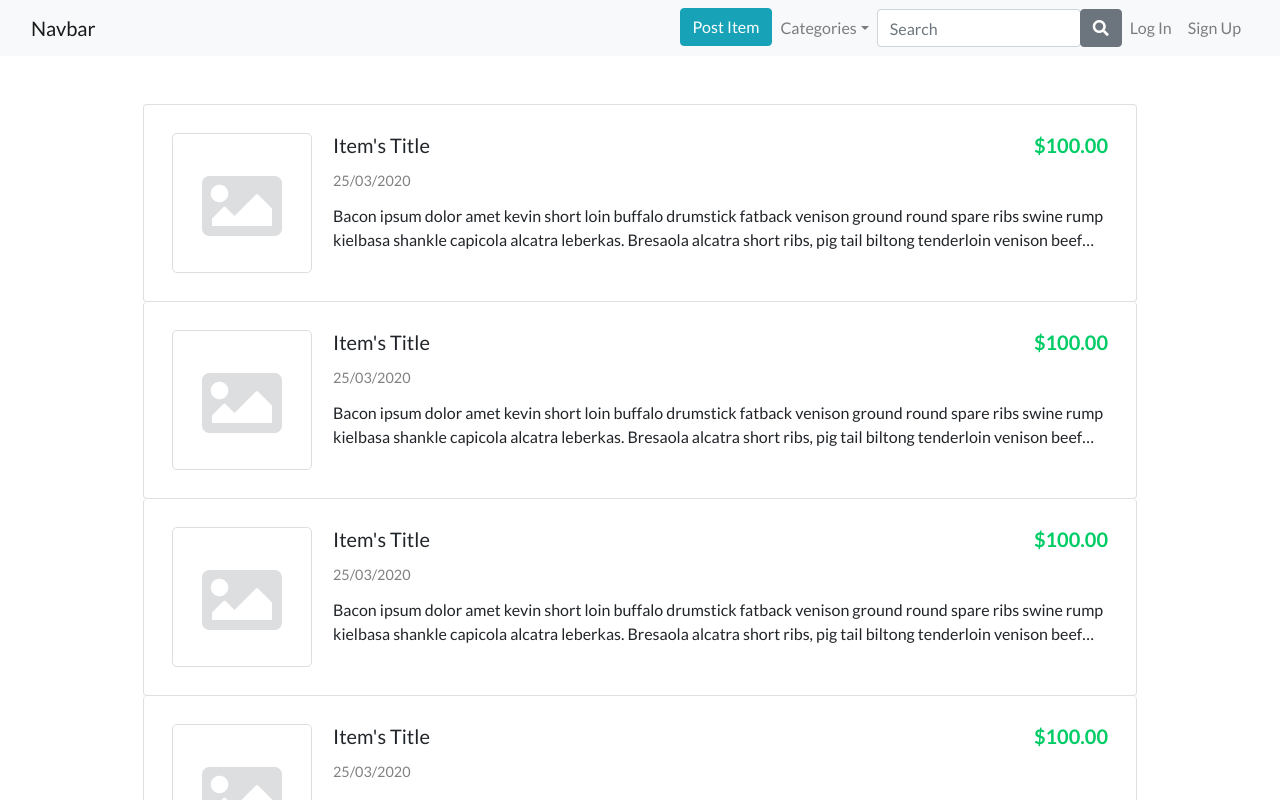
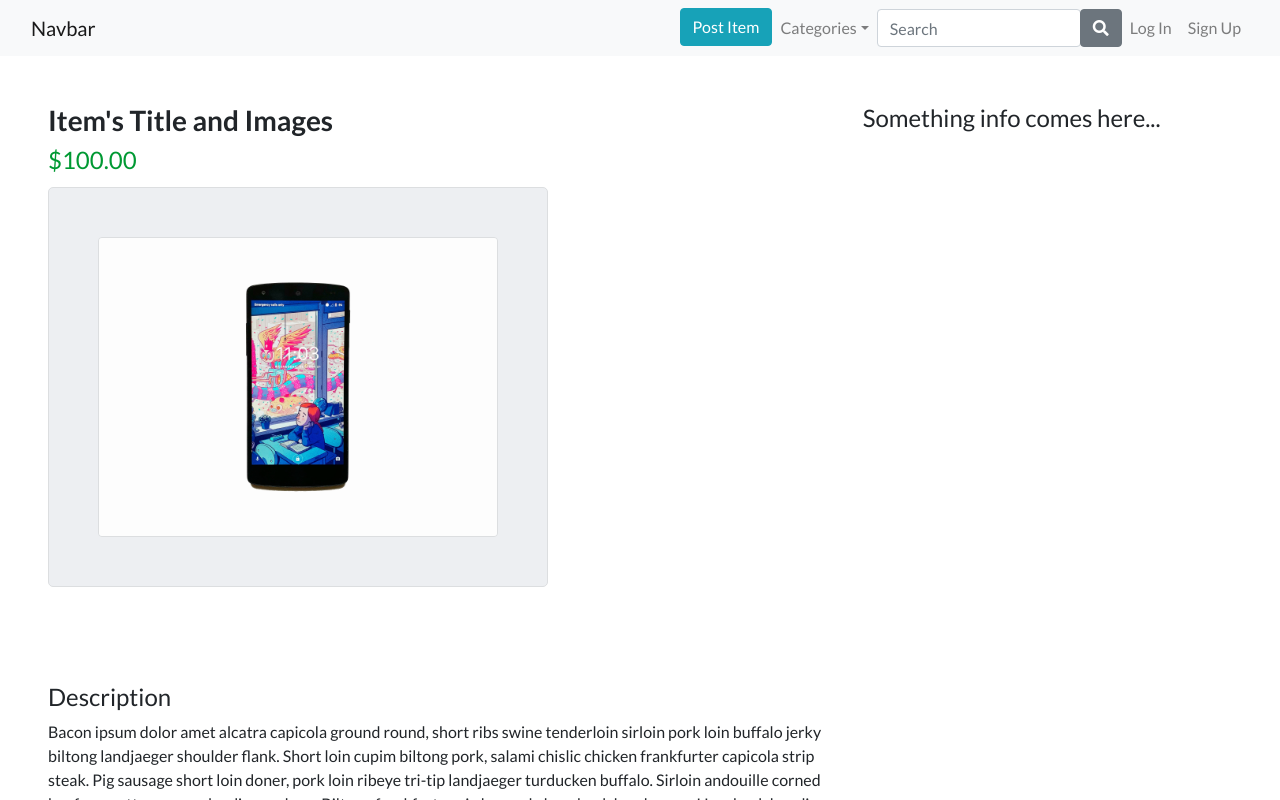
Before and after one commit to ykurata/shop-app, a React (Create React App) app in the folder client/: page / in a window 1280 px wide. Built offline with nearby package versions, Linux system fonts and the light colour scheme.

Commit message:
updated detail page

```diff
--- a/client/src/App.js
+++ b/client/src/App.js
@@ -1,11 +1,12 @@
 import React from 'react';
 
-import List from "./components/List";
+//import List from "./components/List";
+import Detail from "./components/Detail";
 
 function App() {
   return (
     <div>
-      <List></List>
+      <Detail></Detail>
     </div>
   );
 }
--- /dev/null
+++ b/client/src/components/Detail.js
@@ -0,0 +1,49 @@
+import React, { Component } from 'react';
+import phone2 from "../images/phone.jpg"
+
+import Navbar from "./Navbar";
+
+class Detail extends Component {
+  constructor(props) {
+    super(props);
+    this.state = {
+
+    };
+  };
+
+  render() {
+    return (
+      <div>
+        <Navbar></Navbar>
+
+        <div className="container-fluid main-detail">
+          <div className="row detatil-row">
+            <div className="col-lg-8">
+              <h3 className="title">Item's Title and Images</h3>
+              <h5 className="detail-price">$100.00</h5>
+
+              {/* Image container */}
+              <div className="img-container">
+                <div className=" img-outer-element">
+                  <div className="img-inner-element">
+                    <img src={phone2} alt="..." className="rounded item-img" />
+                  </div>
+                </div>
+              </div>
+
+              <div className="detail-description">
+                <h4>Description</h4>
+                <p>Bacon ipsum dolor amet alcatra capicola ground round, short ribs swine tenderloin sirloin pork loin buffalo jerky biltong landjaeger shoulder flank. Short loin cupim biltong pork, salami chislic chicken frankfurter capicola strip steak. Pig sausage short loin doner, pork loin ribeye tri-tip landjaeger turducken buffalo. Sirloin andouille corned beef, pancetta sausage landjaeger ham. Biltong frankfurter pig bresaola ham hock hamburger. Ham hock boudin rump jowl, bresaola brisket chuck tail pancetta doner. Turkey leberkas corned beef cow pork loin chicken.</p>
+              </div>
+            </div>
+            <div className="col-lg-4">
+              <h4>Something info comes here...</h4>
+            </div>
+          </div>
+        </div>
+      </div>
+    );
+  }
+}
+
+export default Detail;
--- a/client/src/components/List.js
+++ b/client/src/components/List.js
@@ -26,7 +26,7 @@ class List extends Component {
                   {/* <img src={phone2} alt="..." className="rounded list-item-img" /> */}
                   <div className="no-image text-center"><i className="fas fa-image fa-5x"></i></div>
                 </div>
-                <div className="title col-lg-10 col-md-10">
+                <div className="col-lg-10 col-md-10">
                   <h5 className="item-price">$100.00</h5>
                   <h5 className="item-title">Item's Title</h5>
                   <p className="date">25/03/2020</p>
--- a/client/src/index.css
+++ b/client/src/index.css
@@ -7,14 +7,13 @@ html, body {
   font-family: 'Lato', sans-serif;
 }
 
+/* List Item styles  */
 .item-list {
   width: 80%;
   margin-top: 3rem;
   align-items: center;
 }
 
-
-/* List Items styles */
 .list-group {
   margin-bottom: 5rem;
 }
@@ -31,7 +30,7 @@ h5, p {
 .item-price {
   float: right;
   font-weight: bold;
-  color: #00cc66;
+  color: #009933;
 }
 
 .description{
@@ -63,6 +62,53 @@ h5, p {
 .no-image i {
   color: #dcdee0;
   margin-top: 2rem;
+}
+
+
+/* Item Detail Styles  */
+.main-detail {
+  padding: 3rem 2.5rem 2.5rem 3rem;
+}
+
+.item-img {
+  max-width: 400px;
+  max-height: 400px;
+  border: 1px solid#dcdee0;
+}
+
+.title {
+  font-weight: bold;
+}
+
+.detail-price {
+  font-size: 1.5rem;
+  color:  #009933;
+}
+
+.img-outer-element{
+    display:table-cell;
+    width:500px;
+    height:400px;
+    vertical-align:middle;
+    background:#edeff2;
+    text-align:center;
+    margin-bottom:15px;
+    border: 1px solid #dcdee0;
+    border-radius: 5px;
+}
+.img-inner-element{
+    display:inline-block;
+}
+
+.side-img {
+  width: 150px;
+  height: 150px;
+  border: 1px solid #dcdee0;
+  float: left;
+}
+
+.detail-description {
+  padding-top: 6rem;
 }
 
 @media screen and (min-width: 300px) and (max-width: 360px){
```
